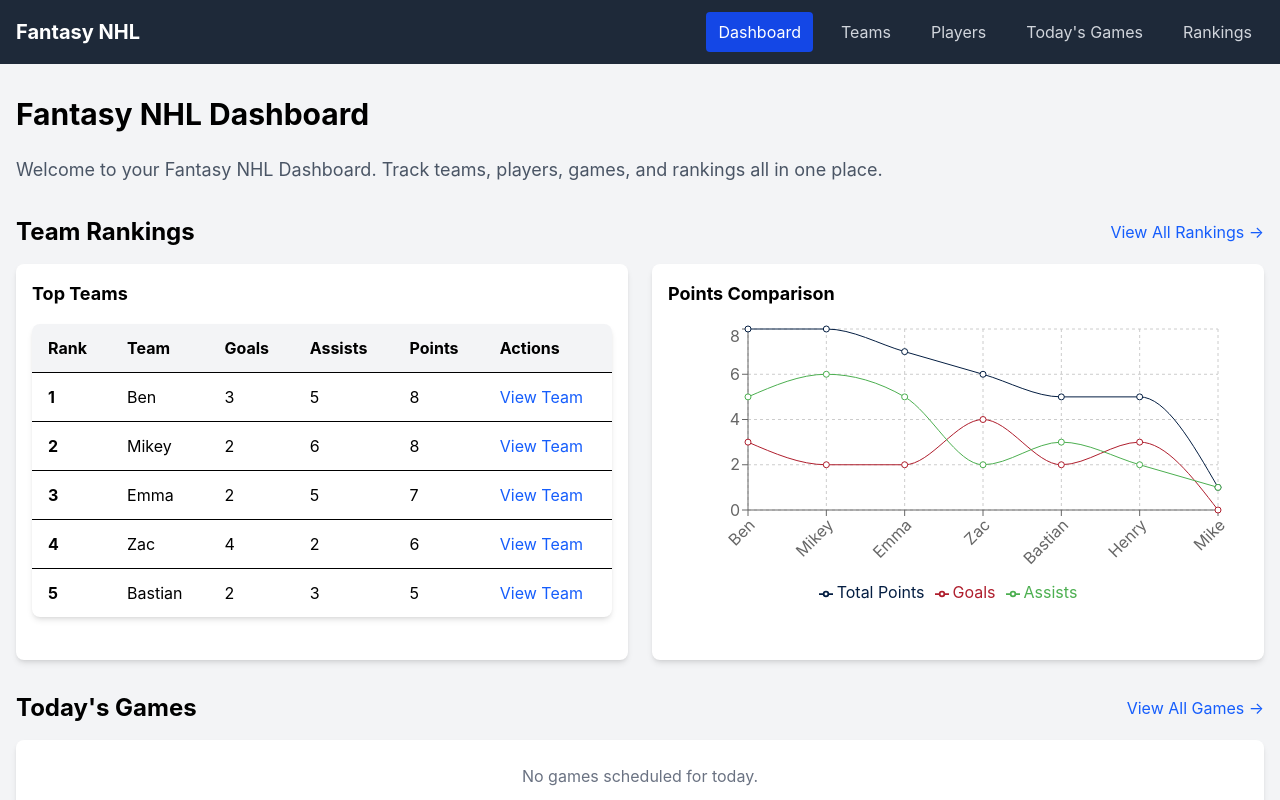
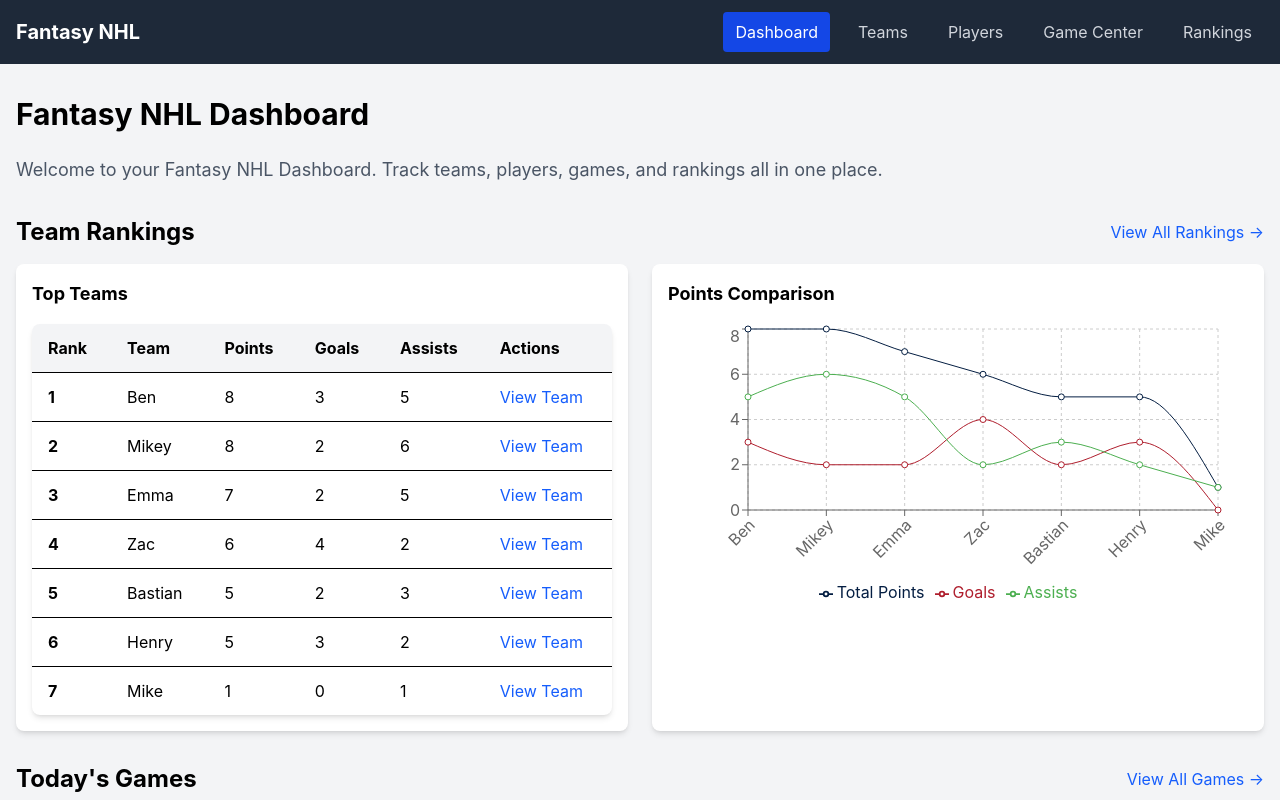
Before and after one commit to gruberb/fantasy-frontend, a React (Vite) app: page / in a window 1280 px wide. Shown: the top 800 px of the page. Built offline with nearby package versions, Linux system fonts and the light colour scheme; no server answers.

Commit message:
naming and displaying

```diff
--- a/src/components/GamesList.tsx
+++ b/src/components/GamesList.tsx
@@ -45,7 +45,7 @@ const getStatusClass = (status: string) => {
 const GamesList = ({
   games,
   teams,
-  title = "Today's Games",
+  title = "Game Center",
   showDate = true,
   limit,
 }: GamesListProps) => {
--- a/src/components/NavBar.tsx
+++ b/src/components/NavBar.tsx
@@ -89,7 +89,7 @@ const NavBar = () => {
                 isActive ? activeLinkClass : inactiveLinkClass
               }
             >
-              Today's Games
+              Game Center
             </NavLink>
             <NavLink
               to="/rankings"
@@ -141,7 +141,7 @@ const NavBar = () => {
               isActive ? activeLinkClass : inactiveLinkClass
             }
           >
-            Today's Games
+            Game Center
           </NavLink>
           <NavLink
             to="/rankings"
--- a/src/components/RankingsTable.tsx
+++ b/src/components/RankingsTable.tsx
@@ -49,9 +49,9 @@ const RankingsTable = ({
             <tr>
               <th className="py-3 px-4 text-left">Rank</th>
               <th className="py-3 px-4 text-left">Team</th>
+              <th className="py-3 px-4 text-left">Points</th>
               <th className="py-3 px-4 text-left">Goals</th>
               <th className="py-3 px-4 text-left">Assists</th>
-              <th className="py-3 px-4 text-left">Points</th>
               <th className="py-3 px-4 text-left">Actions</th>
             </tr>
           </thead>
@@ -60,9 +60,9 @@ const RankingsTable = ({
               <tr key={team.team_id} className="border-t hover:bg-gray-50">
                 <td className="py-3 px-4 font-bold">{team.rank}</td>
                 <td className="py-3 px-4">{team.team_name}</td>
+                <td className="py-3 px-4">{team.total_points}</td>
                 <td className="py-3 px-4">{team.goals}</td>
                 <td className="py-3 px-4">{team.assists}</td>
-                <td className="py-3 px-4">{team.total_points}</td>
                 <td className="py-3 px-4">
                   <Link
                     to={`/teams/${team.team_id}`}
--- a/src/pages/HomePage.tsx
+++ b/src/pages/HomePage.tsx
@@ -90,7 +90,7 @@ const HomePage = () => {
           <div className="grid grid-cols-1 lg:grid-cols-2 gap-6">
             <div className="bg-white rounded-lg shadow-md p-4">
               <h3 className="text-lg font-bold mb-4">Top Teams</h3>
-              <RankingsTable rankings={rankings} title="" limit={5} />
+              <RankingsTable rankings={rankings} title="" limit={7} />
             </div>
 
             <div className="bg-white rounded-lg shadow-md p-4">
```
